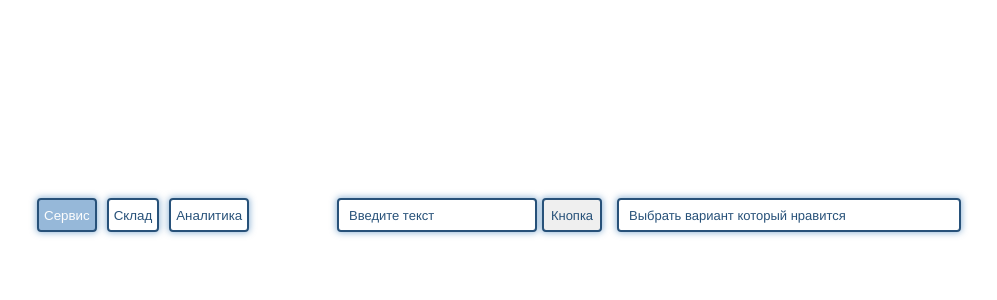
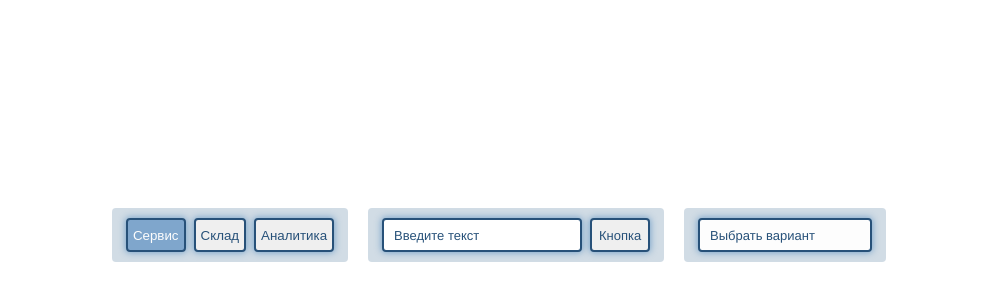
Before and after one commit to Mihailer/ui-sample, a Vue app: page / in a window 1280 px wide. Shown: the part 152-452 px from the top of the page, without its empty margins (141-1138 px from the left). Built offline with nearby package versions, Linux system fonts and the light colour scheme.

Commit message:
refresh: all components

```diff
--- a/src/App.vue
+++ b/src/App.vue
@@ -9,20 +9,30 @@
       justify-content: space-between;
       align-items: flex-start;
       width: auto;" >
+
+      <div class="backdrop">
         <nav-cmp :tabs="{
           '1': 'Сервис',
           '2': 'Склад',
-        '3': 'Аналитика',}" />
+          '3': 'Аналитика'
+        }" />
       </div>
 
-      <input-cmp dropMargin="drop"
+    </div>
+
+      <div class="backdrop ">
+        <input-cmp
           @input-handler="inputHandler" />
         <button-cmp btnName="Кнопка"
           :loading="false"
           @click-handler="clickHandler" />
+      </div>
 
-        <select-cmp selectName="Выбрать вариант который нравится"
+
+        <div class="backdrop">
+          <select-cmp selectName="Выбрать вариант"
           :selectFieldItem="selectFieldItem" />
+        </div>
   </div>
 
 
@@ -69,6 +79,8 @@ import NavCmp from './components/controls/NavCmp.vue';
 </script>
 
 <style lang="scss">
+@import '~/src/assets/styles/custom.scss';
+
 body {
   margin: 0;
   padding: 0;
--- a/src/assets/styles/custom.scss
+++ b/src/assets/styles/custom.scss
@@ -25,18 +25,28 @@
 // ---------------------------------- VARS
 $main-white: #fdfdfd;
 $main-color: #275179;
-$main-hover: rgba(46, 115, 179, 0.5);
+$main-hover: #2e73b380;
+$main-backdrop: #a3b9cc80;
 $main-border: 2px solid $main-color;
 $main-border-tr: 2px solid transparent;
 $main-border-radius: 4px;
 $main-shadow: 0px 0px 6px 1px $main-hover;
 
 // ---------------------------------- CLASS
+.backdrop {
+    @include flexRow( center, center );
+    height: auto;
+    padding: 10px 10px;
+    margin: 10px;
+    border-radius: $main-border-radius;
+    background-color: $main-backdrop;
+}
+
 .load-class {
     @include flexRow( center, center );
     @include font( 13px, normal );
     height: 34px;
-    margin: 0px 5px;
+    margin: 0px 4px;
     width: calc( 10px * v-bind( buttonSize ) );
     border: $main-border;
     border-radius: $main-border-radius;
--- a/src/components/controls/NavCmp.vue
+++ b/src/components/controls/NavCmp.vue
@@ -37,10 +37,9 @@ import TabCmp from '../ui/TabCmp.vue';
 @import '~/src/assets/styles/custom.scss';
 
 .nav-cmp {
-    @include flexRow( flex-start, center );
+    @include flexRow( space-between, center );
     height: 100%;
-    width: 300px;
-    margin: 0px 5px;
+    width: auto;
 
     @media screen and ( max-width: 540px ) {
         @include flexRow( flex-start, center );
--- a/src/components/ui/ButtonCmp.vue
+++ b/src/components/ui/ButtonCmp.vue
@@ -57,7 +57,7 @@ export default {
     @include flexRow( center, center );
     @include font( 13px, normal );
     height: 34px;
-    margin: 0px 5px;
+    margin: 0px 4px;
     width: calc( 10px * v-bind( buttonSize ) );
     border: $main-border;
     border-radius: $main-border-radius;
@@ -67,7 +67,7 @@ export default {
 
     &:hover {
         background-color: $main-hover;
-        color: white;
+        color: $main-white;
     }
 }
 </style>
--- a/src/components/ui/InputCmp.vue
+++ b/src/components/ui/InputCmp.vue
@@ -39,7 +39,7 @@ import { ref } from 'vue'
     @include font( 13px, normal );
     height: 30px;
     padding: 0px 10px;
-    margin: 0px 10px;
+    margin: 0px 4px;
     border: $main-border;
     border-radius: $main-border-radius;
     outline: none;
--- a/src/components/ui/SelectCmp.vue
+++ b/src/components/ui/SelectCmp.vue
@@ -23,7 +23,7 @@ import { ref, computed } from 'vue'
             selectFieldItem: { type: Array, default: () => { return [] } }
         },
 
-        setup( props ) {
+        setup( props: any ) {
             const selectSize = computed( () => props.selectName.split('').length )
             const selectField = ref( false )
             const currentSelectName = ref( props.selectName )
@@ -63,11 +63,12 @@ import { ref, computed } from 'vue'
     min-width: 100px;
     width: calc( 10px * v-bind( selectSize ));
     padding: 0px 10px;
-    margin: 0px 10px;
+    margin: 0px 4px;
     border: $main-border;
     border-radius: $main-border-radius;
     outline: none;
     color: $main-color;
+    background-color: $main-white;
     box-shadow: $main-shadow;
 
     &::placeholder {
@@ -76,17 +77,17 @@ import { ref, computed } from 'vue'
 
     &:hover {
         background-color: $main-hover;
-        color: white;
+        color: $main-white;
 
         &::placeholder {
-            color: white;
+            color: $main-white;
         }
     }
 
     &:focus {
         background-color: $main-hover;
         color: $main-color;
-        background-color: white;
+        background-color: $main-white;
     }
 
     &-options {
@@ -96,11 +97,12 @@ import { ref, computed } from 'vue'
         min-width: 120px;
         width: calc( 10px * v-bind( selectSize ) + 20px );
         padding: 0px 0px;
-        margin: 2px 10px;
+        margin: 2px 4px;
         border: $main-border;
         border-radius: $main-border-radius;
         outline: none;
         color: $main-color;
+        background-color: $main-white;
         box-shadow: $main-shadow;
 
         &-field {
@@ -122,17 +124,17 @@ import { ref, computed } from 'vue'
 
             &:hover {
                 background-color: $main-hover;
-                color: white;
+                color: $main-white;
 
                 &::placeholder {
-                    color: white;
+                    color: $main-white;
                 }
             }
 
             &:focus {
                 background-color: $main-hover;
                 color: $main-color;
-                background-color: white;
+                background-color: $main-white;
             }
         }
     }
--- a/src/components/ui/TabCmp.vue
+++ b/src/components/ui/TabCmp.vue
@@ -20,13 +20,19 @@
 .tab-cmp {
     height: 34px;
     padding: 0px 5px;
-    margin: 0px 5px;
-    background-color: transparent;
+    margin: 0px 4px;
+    // background-color: transparent;
     color: $main-color;
     border: none;
     border-radius: $main-border-radius;
     border: $main-border;
     outline: none;
     box-shadow: $main-shadow;
+
+    &:hover {
+        background-color: $main-hover;
+        color: $main-white;
+    }
+
 }
 </style>
```
Lines whose indentation alone changed are shown as unchanged.
